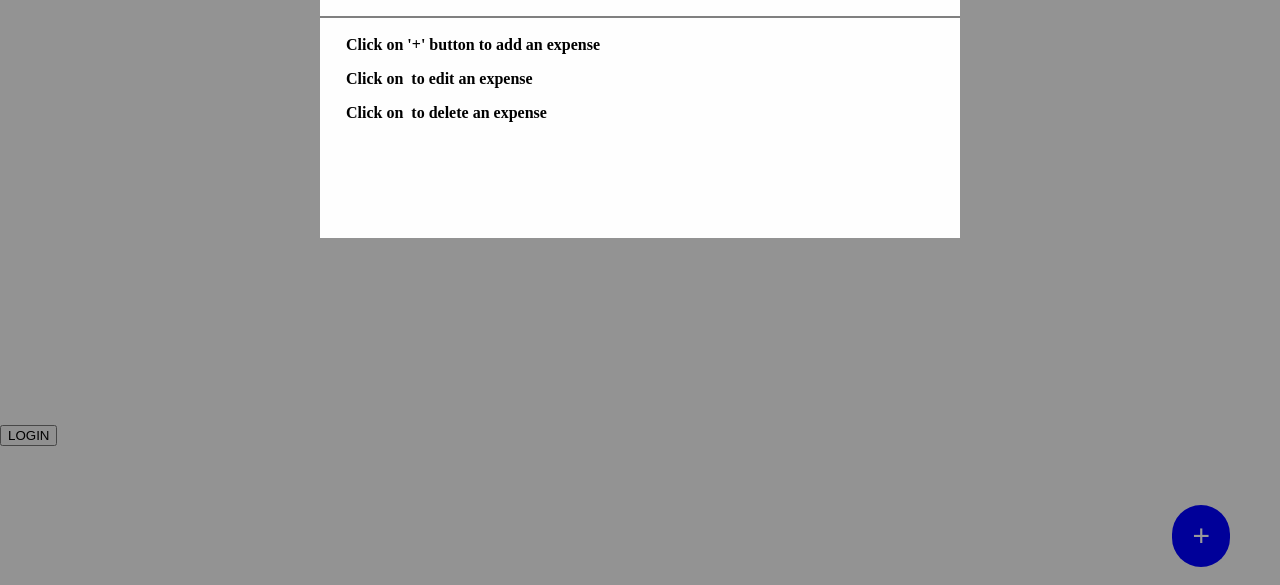
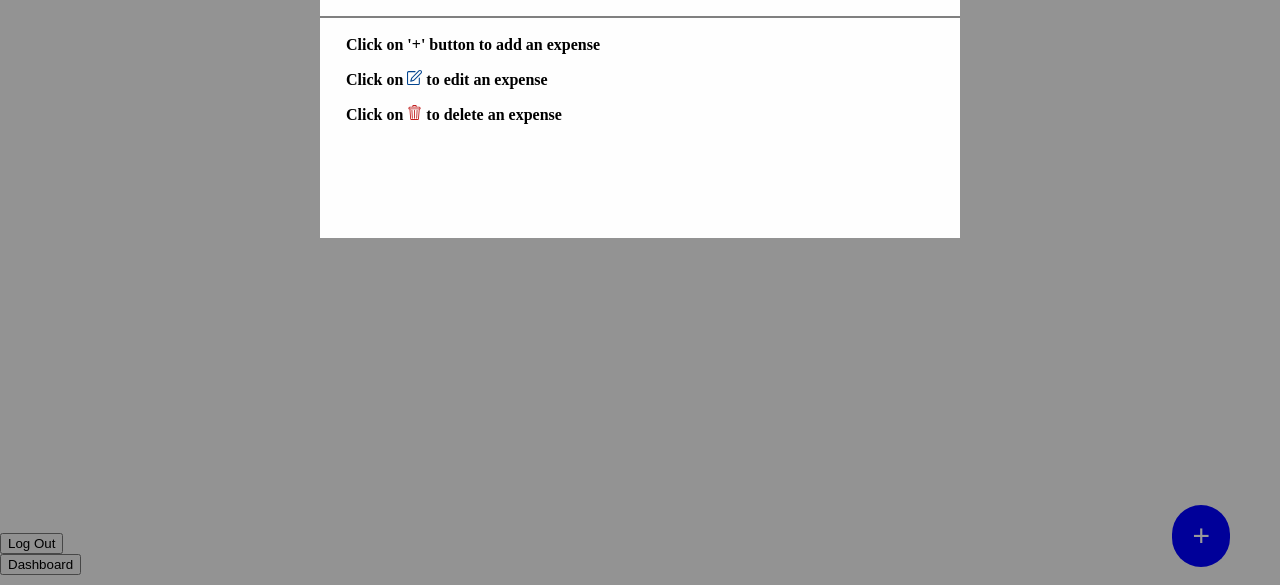
Before and after one commit to TASEWA/Expense-Tracker, a plain HTML site: page html/expenselist.html in a window 1280 px wide. Shown: the part 215-800 px from the top of the page. Drawn offline with Linux system fonts and the light colour scheme.

Commit message:
Add buttons

```diff
--- a/css/expenseliststyle.css
+++ b/css/expenseliststyle.css
@@ -156,6 +156,13 @@ input {
   font-size: 16px;
   font-weight: 400;
 }
+
+.button {
+    position: fixed;
+    bottom: 10px;
+    left: 0vw;
+    width: 10vw;
+}
 .modal {
   display: block;
   position: fixed;
--- a/html/expenselist.html
+++ b/html/expenselist.html
@@ -2,12 +2,13 @@
 <html>
   <head>
     <title>Expense List</title>
-    <link rel="stylesheet" href="/css/expenseliststyle.css" />
+    <link rel="stylesheet" href="../css/expenseliststyle.css" />
   </head>
   <body>
     <div class="container">
       <div class="header">
         <h1>Expense List</h1>
+
       </div>
 
       <div id="displayExpenses">
@@ -26,8 +27,9 @@
     <div class="toggle">
       <button id="addBtn" type="button">+</button>
     </div>
-    <div>
-      <button onclick="location.href='dashboard.html'" class="box menu">LOGIN</button>
+    <div class = button >
+      <button onclick="location.href='Welcome.html'" class="log-out-button">Log Out</button>
+      <button onclick="location.href='dashboard.html'" class="dashboard-button">Dashboard</button>
     </div>
 
 
@@ -42,8 +44,8 @@
           <div class="budget-form" id="budgetform">
             <form id="notifyForm">
               <p>Click on '+' button to add an expense</p>
-              <p>Click on <img src="image/edit.svg" width="15" alt=""  /> to edit an expense</p>
-              <p>Click on <img src="image/trash.svg" width="15" alt="" /> to delete an expense</p>
+              <p>Click on <img src="../image/edit.svg" width="15" alt=""  /> to edit an expense</p>
+              <p>Click on <img src="../image/trash.svg" width="15" alt="" /> to delete an expense</p>
             </form>
           </div>
 
@@ -77,6 +79,6 @@
         </div>
       </div>
     </div>
-    <script src="expenselist.js"></script>
+    <script src="../js/expenselist.js"></script>
   </body>
 </html>
```
